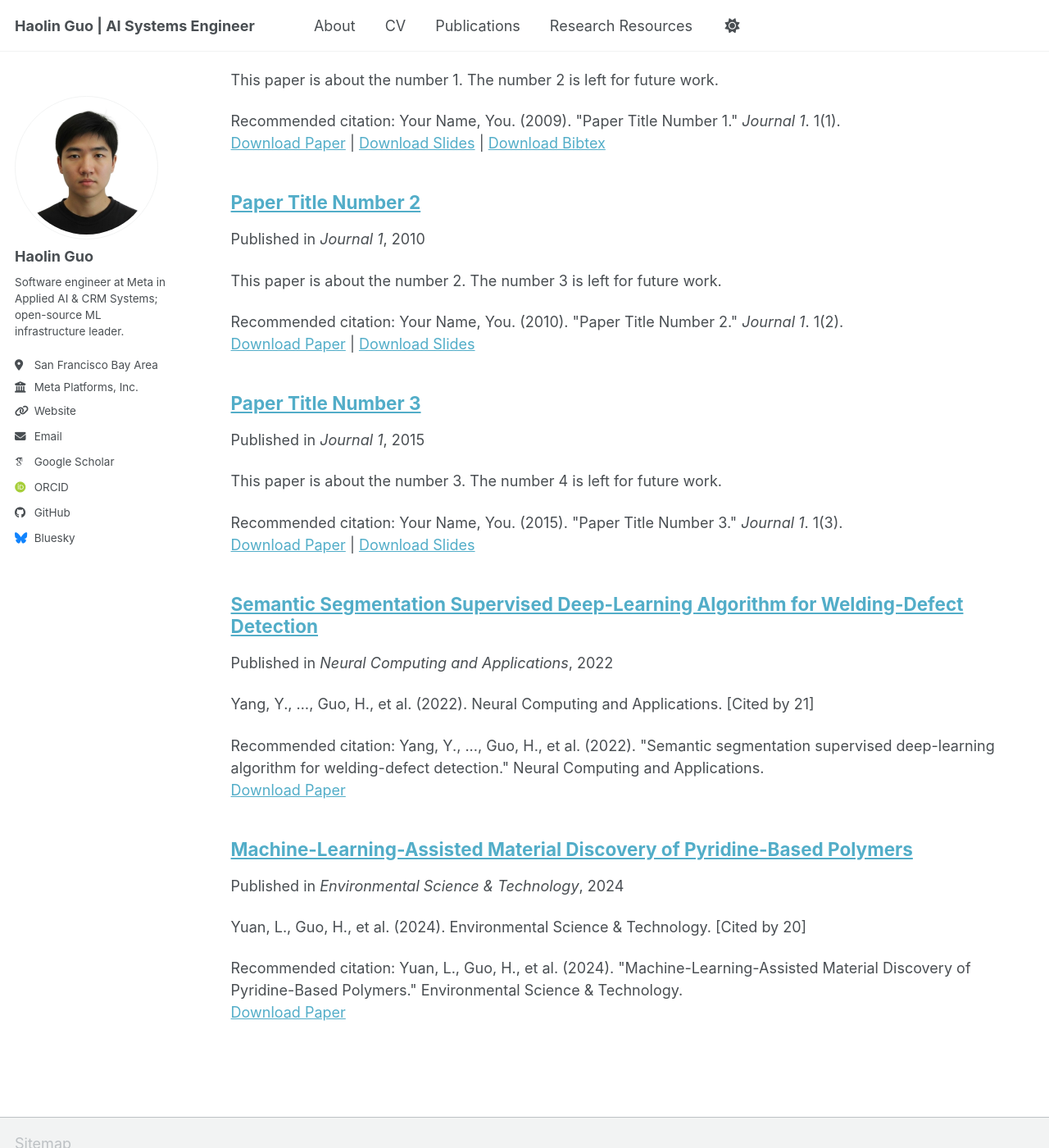
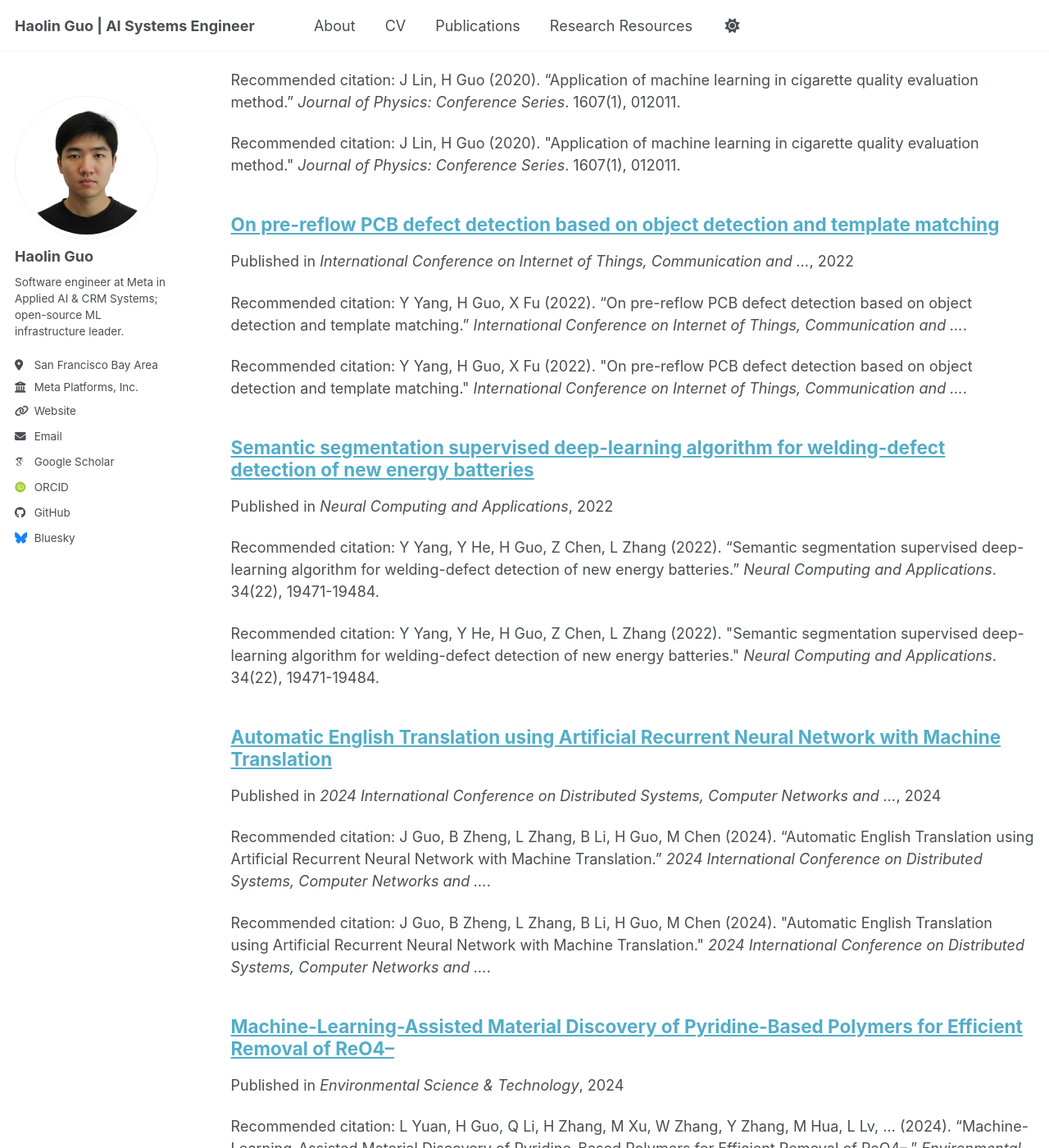
Before and after one commit to garyguo123456789/garyguo123456789.github.io, a Jekyll site: the page built from _pages/collection-archive.html, in a window 1280 px wide and 1400 px high, scrolled down 207 px. Shown: the whole window at 82% size. Built offline with Jekyll 4.4.1, drawn with Linux system fonts in a browser that asks for light colours; some web fonts are replaced; a script bundle is joined from its source files by our own code; library files that are not in the unit come from our copies; some of the changed text lies outside the part shown.

Commit message:
update papers

```diff
--- a/_data/cv.json
+++ b/_data/cv.json
@@ -1,16 +1,16 @@
 {
   "basics": {
-    "name": "Your Sidebar Name",
-    "email": "none@example.org",
+    "name": "Haolin Guo",
+    "email": "haolin.guo@columbia.edu",
     "phone": "",
-    "website": "https://academicpages.github.io",
-    "summary": "Currently employed at Red Brick University. Short biography for the left-hand sidebar",
+    "website": "https://garyguo123456789.github.io",
+    "summary": "PhD student in Computer Science at Columbia University.",
     "location": {
       "address": "",
       "postalCode": "",
-      "city": "Earth",
+      "city": "New York",
       "countryCode": "US",
-      "region": ""
+      "region": "NY"
     },
     "profiles": [
       {
@@ -25,37 +25,19 @@
       },
       {
         "network": "GitHub",
-        "username": "academicpages",
-        "url": "https://github.com/academicpages"
+        "username": "garyguo123456789",
+        "url": "https://github.com/garyguo123456789"
       }
     ]
   },
   "work": [],
   "education": [
     {
-      "institution": "GitHub University",
-      "area": "Ph.D in Version Control Theory",
+      "institution": "Columbia University",
+      "area": "Ph.D in Computer Science",
       "studyType": "",
       "startDate": "",
-      "endDate": "2018",
-      "gpa": null,
-      "courses": []
-    },
-    {
-      "institution": "GitHub University",
-      "area": "M.S. in Jekyll",
-      "studyType": "",
-      "startDate": "",
-      "endDate": "2014",
-      "gpa": null,
-      "courses": []
-    },
-    {
-      "institution": "GitHub University",
-      "area": "B.S. in GitHub",
-      "studyType": "",
-      "startDate": "",
-      "endDate": "2012",
+      "endDate": "",
       "gpa": null,
       "courses": []
     }
@@ -66,32 +48,60 @@
   "references": [],
   "publications": [
     {
-      "name": "Paper Title Number 1",
-      "publisher": "Journal 1",
-      "releaseDate": "2009-10-01",
-      "website": "https://academicpages.github.io/files/paper1.pdf",
-      "summary": "This paper is about the number 1. The number 2 is left for future work."
+      "name": "Machine-Learning-Assisted Material Discovery of Pyridine-Based Polymers for Efficient Removal of ReO4–",
+      "publisher": "Environmental Science & Technology",
+      "releaseDate": "2024-01-01",
+      "website": "",
+      "summary": ""
     },
     {
-      "name": "Paper Title Number 2",
-      "publisher": "Journal 1",
-      "releaseDate": "2010-10-01",
-      "website": "https://academicpages.github.io/files/paper2.pdf",
-      "summary": "This paper is about the number 2. The number 3 is left for future work."
+      "name": "Semantic segmentation supervised deep-learning algorithm for welding-defect detection of new energy batteries",
+      "publisher": "Neural Computing and Applications",
+      "releaseDate": "2022-01-01",
+      "website": "",
+      "summary": ""
     },
     {
-      "name": "Paper Title Number 3",
-      "publisher": "Journal 1",
-      "releaseDate": "2015-10-01",
-      "website": "https://academicpages.github.io/files/paper3.pdf",
-      "summary": "This paper is about the number 3. The number 4 is left for future work."
+      "name": "Application of machine learning in cigarette quality evaluation method",
+      "publisher": "Journal of Physics: Conference Series",
+      "releaseDate": "2020-01-01",
+      "website": "",
+      "summary": ""
     },
     {
-      "name": "Paper Title Number 4",
-      "publisher": "GitHub Journal of Bugs",
-      "releaseDate": "2024-02-17",
-      "website": "https://academicpages.github.io/files/paper3.pdf",
-      "summary": "This paper is about fixing template issue #693."
+      "name": "Automatic English Translation using Artificial Recurrent Neural Network with Machine Translation",
+      "publisher": "2024 International Conference on Distributed Systems, Computer Networks and …",
+      "releaseDate": "2024-01-01",
+      "website": "",
+      "summary": ""
+    },
+    {
+      "name": "On pre-reflow PCB defect detection based on object detection and template matching",
+      "publisher": "International Conference on Internet of Things, Communication and …",
+      "releaseDate": "2022-01-01",
+      "website": "",
+      "summary": ""
+    },
+    {
+      "name": "Optimal Topology Reconfiguration for Regional Electricity-Heating Integrated Energy Systems: An Event-Driven Approach",
+      "publisher": "Energy",
+      "releaseDate": "2026-01-01",
+      "website": "",
+      "summary": ""
+    },
+    {
+      "name": "Decision Tree with Light Gradient Boosting Algorithm for University Teacher Performance Evaluation",
+      "publisher": "2025 3rd International Conference on Integrated Circuits and Communication …",
+      "releaseDate": "2025-01-01",
+      "website": "",
+      "summary": ""
+    },
+    {
+      "name": "Physics-Informed Graph Neural Network-Based Optimal Energy Flow for Integrated Electricity-Heat Systems Considering Thermal Dynamics",
+      "publisher": "SSRN",
+      "releaseDate": "2024-01-01",
+      "website": "",
+      "summary": ""
     }
   ],
   "presentations": [
--- a/_publications/2009-10-01-paper-title-number-1.md
+++ /dev/null
@@ -1,14 +0,0 @@
----
-title: "Paper Title Number 1"
-collection: publications
-category: manuscripts
-permalink: /publication/2009-10-01-paper-title-number-1
-excerpt: 'This paper is about the number 1. The number 2 is left for future work.'
-date: 2009-10-01
-venue: 'Journal 1'
-slidesurl: 'https://academicpages.github.io/files/slides1.pdf'
-paperurl: 'https://academicpages.github.io/files/paper1.pdf'
-bibtexurl: 'https://academicpages.github.io/files/bibtex1.bib'
-citation: 'Your Name, You. (2009). &quot;Paper Title Number 1.&quot; <i>Journal 1</i>. 1(1).'
----
-The contents above will be part of a list of publications, if the user clicks the link for the publication than the contents of section will be rendered as a full page, allowing you to provide more information about the paper for the reader. When publications are displayed as a single page, the contents of the above "citation" field will automatically be included below this section in a smaller font.
--- a/_publications/2010-10-01-paper-title-number-2.md
+++ /dev/null
@@ -1,14 +0,0 @@
----
-title: "Paper Title Number 2"
-collection: publications
-category: manuscripts
-permalink: /publication/2010-10-01-paper-title-number-2
-excerpt: 'This paper is about the number 2. The number 3 is left for future work.'
-date: 2010-10-01
-venue: 'Journal 1'
-slidesurl: 'https://academicpages.github.io/files/slides2.pdf'
-paperurl: 'https://academicpages.github.io/files/paper2.pdf'
-citation: 'Your Name, You. (2010). &quot;Paper Title Number 2.&quot; <i>Journal 1</i>. 1(2).'
----
-
-The contents above will be part of a list of publications, if the user clicks the link for the publication than the contents of section will be rendered as a full page, allowing you to provide more information about the paper for the reader. When publications are displayed as a single page, the contents of the above "citation" field will automatically be included below this section in a smaller font.
--- a/_publications/2015-10-01-paper-title-number-3.md
+++ /dev/null
@@ -1,14 +0,0 @@
----
-title: "Paper Title Number 3"
-collection: publications
-category: manuscripts
-permalink: /publication/2015-10-01-paper-title-number-3
-excerpt: 'This paper is about the number 3. The number 4 is left for future work.'
-date: 2015-10-01
-venue: 'Journal 1'
-slidesurl: 'https://academicpages.github.io/files/slides3.pdf'
-paperurl: 'https://academicpages.github.io/files/paper3.pdf'
-citation: 'Your Name, You. (2015). &quot;Paper Title Number 3.&quot; <i>Journal 1</i>. 1(3).'
----
-
-The contents above will be part of a list of publications, if the user clicks the link for the publication than the contents of section will be rendered as a full page, allowing you to provide more information about the paper for the reader. When publications are displayed as a single page, the contents of the above "citation" field will automatically be included below this section in a smaller font.
--- /dev/null
+++ b/_publications/2020-01-01-application-machine-learning-cigarette-quality-evaluation-method.md
@@ -0,0 +1,10 @@
+---
+title: "Application of machine learning in cigarette quality evaluation method"
+collection: publications
+category: manuscripts
+permalink: /publication/2020-01-01-application-machine-learning-cigarette-quality-evaluation-method
+date: 2020-01-01
+venue: 'Journal of Physics: Conference Series'
+citation: 'J Lin, H Guo (2020). &quot;Application of machine learning in cigarette quality evaluation method.&quot; <i>Journal of Physics: Conference Series</i>. 1607(1), 012011.'
+---
+Recommended citation: J Lin, H Guo (2020). "Application of machine learning in cigarette quality evaluation method." <i>Journal of Physics: Conference Series</i>. 1607(1), 012011.
--- /dev/null
+++ b/_publications/2022-01-01-pre-reflow-pcb-defect-detection-object-detection-template-matching.md
@@ -0,0 +1,10 @@
+---
+title: "On pre-reflow PCB defect detection based on object detection and template matching"
+collection: publications
+category: manuscripts
+permalink: /publication/2022-01-01-pre-reflow-pcb-defect-detection-object-detection-template-matching
+date: 2022-01-01
+venue: 'International Conference on Internet of Things, Communication and …'
+citation: 'Y Yang, H Guo, X Fu (2022). &quot;On pre-reflow PCB defect detection based on object detection and template matching.&quot; <i>International Conference on Internet of Things, Communication and …</i>.'
+---
+Recommended citation: Y Yang, H Guo, X Fu (2022). "On pre-reflow PCB defect detection based on object detection and template matching." <i>International Conference on Internet of Things, Communication and …</i>.
--- /dev/null
+++ b/_publications/2022-01-01-semantic-segmentation-supervised-deep-learning-algorithm-welding-defect-detection.md
@@ -0,0 +1,10 @@
+---
+title: "Semantic segmentation supervised deep-learning algorithm for welding-defect detection of new energy batteries"
+collection: publications
+category: manuscripts
+permalink: /publication/2022-01-01-semantic-segmentation-supervised-deep-learning-algorithm-welding-defect-detection
+date: 2022-01-01
+venue: 'Neural Computing and Applications'
+citation: 'Y Yang, Y He, H Guo, Z Chen, L Zhang (2022). &quot;Semantic segmentation supervised deep-learning algorithm for welding-defect detection of new energy batteries.&quot; <i>Neural Computing and Applications</i>. 34(22), 19471-19484.'
+---
+Recommended citation: Y Yang, Y He, H Guo, Z Chen, L Zhang (2022). "Semantic segmentation supervised deep-learning algorithm for welding-defect detection of new energy batteries." <i>Neural Computing and Applications</i>. 34(22), 19471-19484.
--- /dev/null
+++ b/_publications/2024-01-01-automatic-english-translation-artificial-recurrent-neural-network-machine-translation.md
@@ -0,0 +1,10 @@
+---
+title: "Automatic English Translation using Artificial Recurrent Neural Network with Machine Translation"
+collection: publications
+category: manuscripts
+permalink: /publication/2024-01-01-automatic-english-translation-artificial-recurrent-neural-network-machine-translation
+date: 2024-01-01
+venue: '2024 International Conference on Distributed Systems, Computer Networks and …'
+citation: 'J Guo, B Zheng, L Zhang, B Li, H Guo, M Chen (2024). &quot;Automatic English Translation using Artificial Recurrent Neural Network with Machine Translation.&quot; <i>2024 International Conference on Distributed Systems, Computer Networks and …</i>.'
+---
+Recommended citation: J Guo, B Zheng, L Zhang, B Li, H Guo, M Chen (2024). "Automatic English Translation using Artificial Recurrent Neural Network with Machine Translation." <i>2024 International Conference on Distributed Systems, Computer Networks and …</i>.
--- /dev/null
+++ b/_publications/2024-01-01-machine-learning-assisted-material-discovery-pyridine-based-polymers.md
@@ -0,0 +1,10 @@
+---
+title: "Machine-Learning-Assisted Material Discovery of Pyridine-Based Polymers for Efficient Removal of ReO4–"
+collection: publications
+category: manuscripts
+permalink: /publication/2024-01-01-machine-learning-assisted-material-discovery-pyridine-based-polymers
+date: 2024-01-01
+venue: 'Environmental Science &amp; Technology'
+citation: 'L Yuan, H Guo, Q Li, H Zhang, M Xu, W Zhang, Y Zhang, M Hua, L Lv, ... (2024). &quot;Machine-Learning-Assisted Material Discovery of Pyridine-Based Polymers for Efficient Removal of ReO4–.&quot; <i>Environmental Science &amp; Technology</i>. 58(34), 15298-15310.'
+---
+Recommended citation: L Yuan, H Guo, Q Li, H Zhang, M Xu, W Zhang, Y Zhang, M Hua, L Lv, ... (2024). "Machine-Learning-Assisted Material Discovery of Pyridine-Based Polymers for Efficient Removal of ReO4–." <i>Environmental Science & Technology</i>. 58(34), 15298-15310.
--- /dev/null
+++ b/_publications/2024-01-01-physics-informed-graph-neural-network-based-optimal-energy-flow-integrated-electricity-heat-systems-thermal-dynamics.md
@@ -0,0 +1,10 @@
+---
+title: "Physics-Informed Graph Neural Network-Based Optimal Energy Flow for Integrated Electricity-Heat Systems Considering Thermal Dynamics"
+collection: publications
+category: manuscripts
+permalink: /publication/2024-01-01-physics-informed-graph-neural-network-based-optimal-energy-flow-integrated-electricity-heat-systems-thermal-dynamics
+date: 2024-01-01
+venue: 'SSRN'
+citation: 'H Guo, J Li, B Li, X Chen (2024). &quot;Physics-Informed Graph Neural Network-Based Optimal Energy Flow for Integrated Electricity-Heat Systems Considering Thermal Dynamics.&quot; <i>SSRN</i>. 5954432.'
+---
+Recommended citation: H Guo, J Li, B Li, X Chen (2024). "Physics-Informed Graph Neural Network-Based Optimal Energy Flow for Integrated Electricity-Heat Systems Considering Thermal Dynamics." <i>SSRN</i>. 5954432.
--- a/_publications/2024-02-17-paper-title-number-4.md
+++ /dev/null
@@ -1,13 +0,0 @@
----
-title: "Machine-Learning-Assisted Material Discovery of Pyridine-Based Polymers"
-collection: publications
-category: manuscripts
-permalink: /publication/2024-02-17-machine-learning-assisted-material-discovery-
-excerpt: 'Yuan, L., Guo, H., et al. (2024). Environmental Science & Technology. [Cited by 20]'
-date: 2024-02-17
-venue: 'Environmental Science & Technology'
-paperurl: ''
-citation: 'Yuan, L., Guo, H., et al. (2024). "Machine-Learning-Assisted Material Discovery of Pyridine-Based Polymers." Environmental Science & Technology.'
----
-
-This publication presents a machine-learning-guided workflow for high-throughput screening and optimization of pyridine-based polymer materials, balancing energy density, stability, and synthesis accessibility.
--- /dev/null
+++ b/_publications/2025-01-01-decision-tree-light-gradient-boosting-algorithm-university-teacher-performance-evaluation.md
@@ -0,0 +1,10 @@
+---
+title: "Decision Tree with Light Gradient Boosting Algorithm for University Teacher Performance Evaluation"
+collection: publications
+category: manuscripts
+permalink: /publication/2025-01-01-decision-tree-light-gradient-boosting-algorithm-university-teacher-performance-evaluation
+date: 2025-01-01
+venue: '2025 3rd International Conference on Integrated Circuits and Communication …'
+citation: 'J Guo, B Zheng, L Zhang, B Li, H Guo, M Chen (2025). &quot;Decision Tree with Light Gradient Boosting Algorithm for University Teacher Performance Evaluation.&quot; <i>2025 3rd International Conference on Integrated Circuits and Communication …</i>.'
+---
+Recommended citation: J Guo, B Zheng, L Zhang, B Li, H Guo, M Chen (2025). "Decision Tree with Light Gradient Boosting Algorithm for University Teacher Performance Evaluation." <i>2025 3rd International Conference on Integrated Circuits and Communication …</i>.
--- a/_publications/2025-06-08-paper-title-number-5.md
+++ /dev/null
@@ -1,13 +0,0 @@
----
-title: "Semantic Segmentation Supervised Deep-Learning Algorithm for Welding-Defect Detection"
-collection: publications
-category: manuscripts
-permalink: /publication/2022-06-01-semantic-segmentation-welding-defect-detection
-excerpt: 'Yang, Y., ..., Guo, H., et al. (2022). Neural Computing and Applications. [Cited by 21]'
-date: 2022-06-01
-venue: 'Neural Computing and Applications'
-paperurl: ''
-citation: 'Yang, Y., ..., Guo, H., et al. (2022). "Semantic segmentation supervised deep-learning algorithm for welding-defect detection." Neural Computing and Applications.'
----
-
-This research demonstrates a robust deep-learning approach to industrial welding-defect detection using semantic segmentation and workflow-efficient model deployment.
--- /dev/null
+++ b/_publications/2026-01-01-optimal-topology-reconfiguration-regional-electricity-heating-integrated-energy-systems-event-driven-approach.md
@@ -0,0 +1,10 @@
+---
+title: "Optimal Topology Reconfiguration for Regional Electricity-Heating Integrated Energy Systems: An Event-Driven Approach"
+collection: publications
+category: manuscripts
+permalink: /publication/2026-01-01-optimal-topology-reconfiguration-regional-electricity-heating-integrated-energy-systems-event-driven-approach
+date: 2026-01-01
+venue: 'Energy'
+citation: 'H Guo, J Li (2026). &quot;Optimal Topology Reconfiguration for Regional Electricity-Heating Integrated Energy Systems: An Event-Driven Approach.&quot; <i>Energy</i>. 139996.'
+---
+Recommended citation: H Guo, J Li (2026). "Optimal Topology Reconfiguration for Regional Electricity-Heating Integrated Energy Systems: An Event-Driven Approach." <i>Energy</i>. 139996.
```
Also changed, not shown: markdown_generator/publications.tsv (+8 -3 lines).
